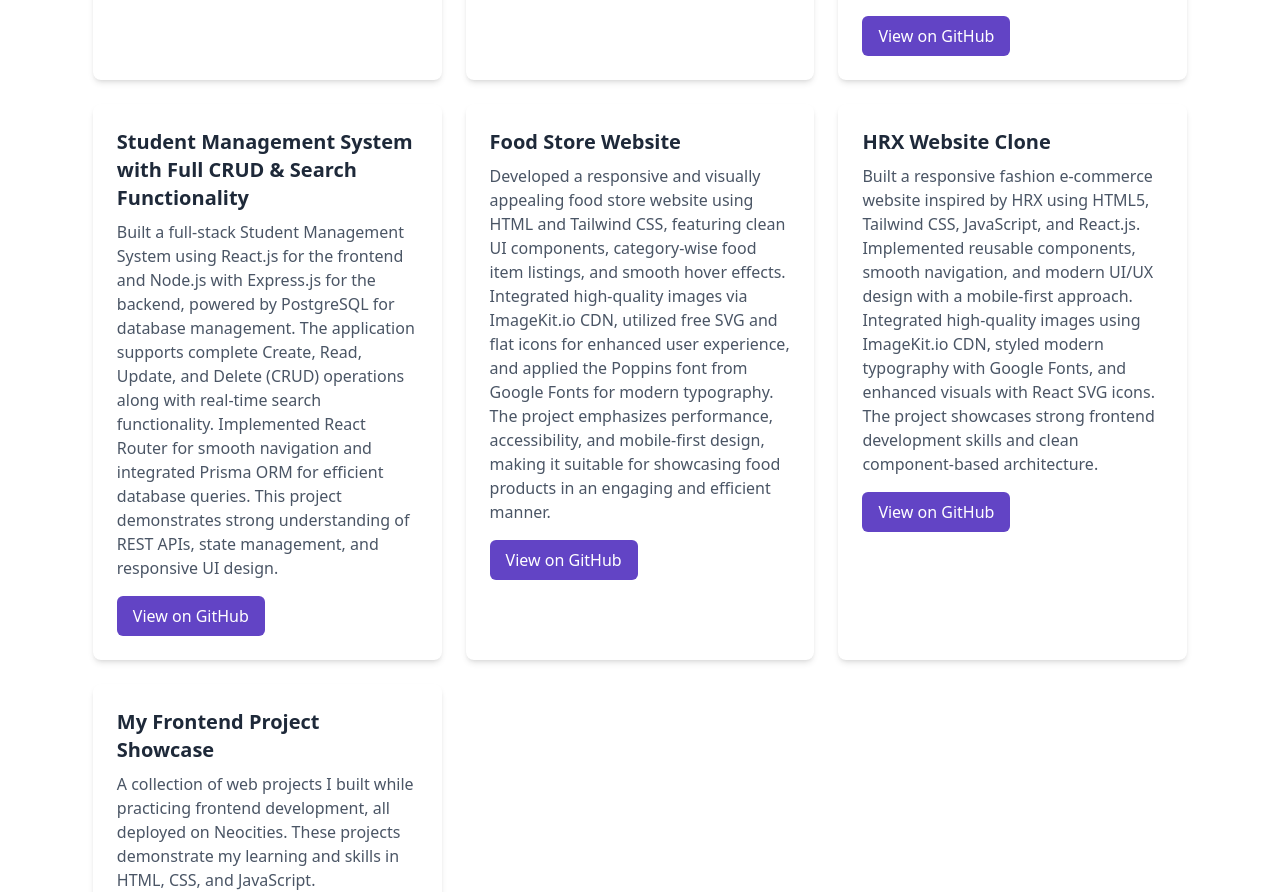
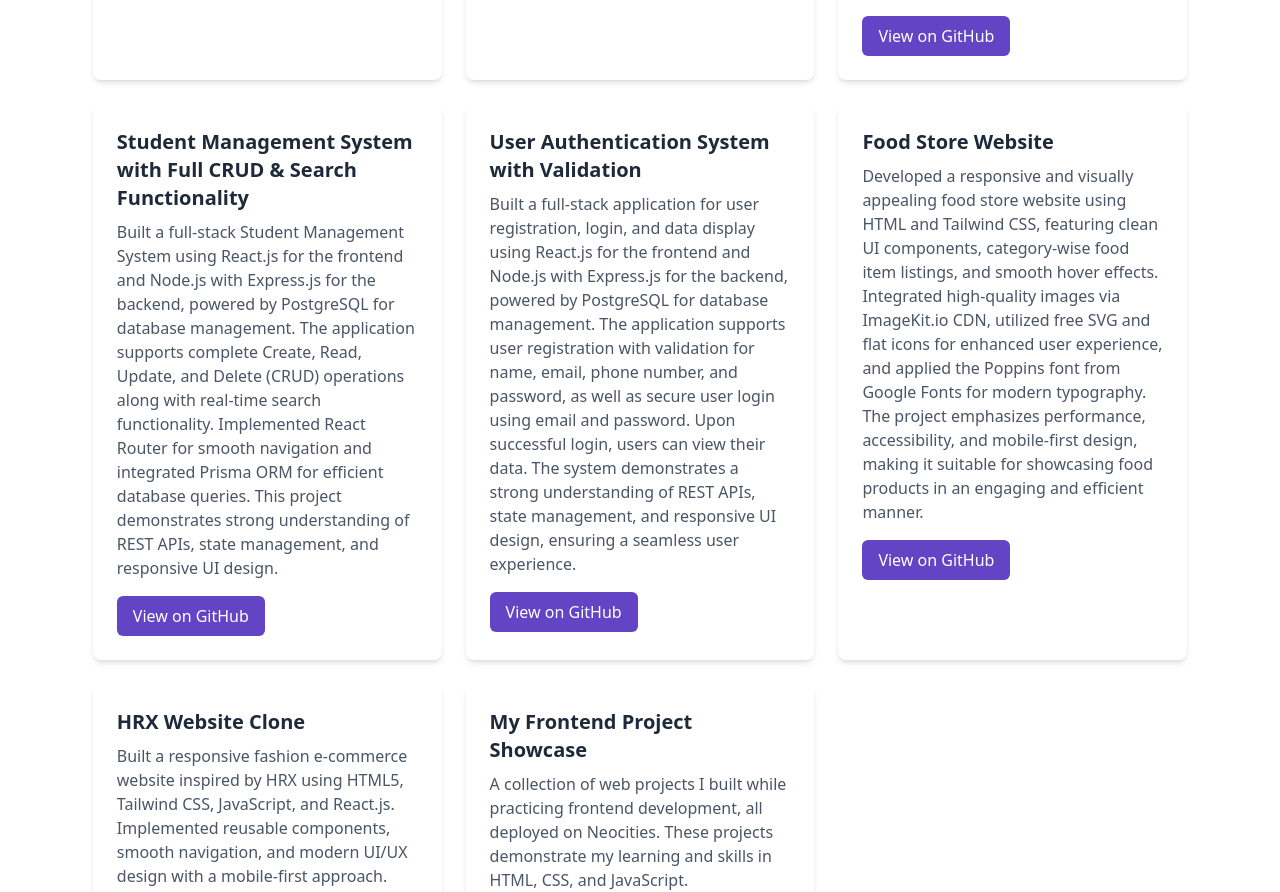
Before and after one commit to lonelykidtillnow/Portfolioo, a React (Vite) app: page / in a window 1280 px wide. Shown: the part 2507-3399 px from the top of the page. Built offline with nearby package versions, Linux system fonts and the light colour scheme.

Commit message:
Portfolio

```diff
--- a/src/project.jsx
+++ b/src/project.jsx
@@ -17,6 +17,11 @@ const Project = () => {
           title: "Student Management System with Full CRUD & Search Functionality",
           description: "Built a full-stack Student Management System using React.js for the frontend and Node.js with Express.js for the backend, powered by PostgreSQL for database management. The application supports complete Create, Read, Update, and Delete (CRUD) operations along with real-time search functionality. Implemented React Router for smooth navigation and integrated Prisma ORM for efficient database queries. This project demonstrates strong understanding of REST APIs, state management, and responsive UI design.",
           githubLink: "https://crud1operation.netlify.app/"
+        },
+        {
+          title: "User Authentication System with Validation",
+          description: "Built a full-stack application for user registration, login, and data display using React.js for the frontend and Node.js with Express.js for the backend, powered by PostgreSQL for database management. The application supports user registration with validation for name, email, phone number, and password, as well as secure user login using email and password. Upon successful login, users can view their data. The system demonstrates a strong understanding of REST APIs, state management, and responsive UI design, ensuring a seamless user experience.",
+          githubLink: "https://authentication1project.netlify.app/"
         },
         {
           title: "Food Store Website",
```
